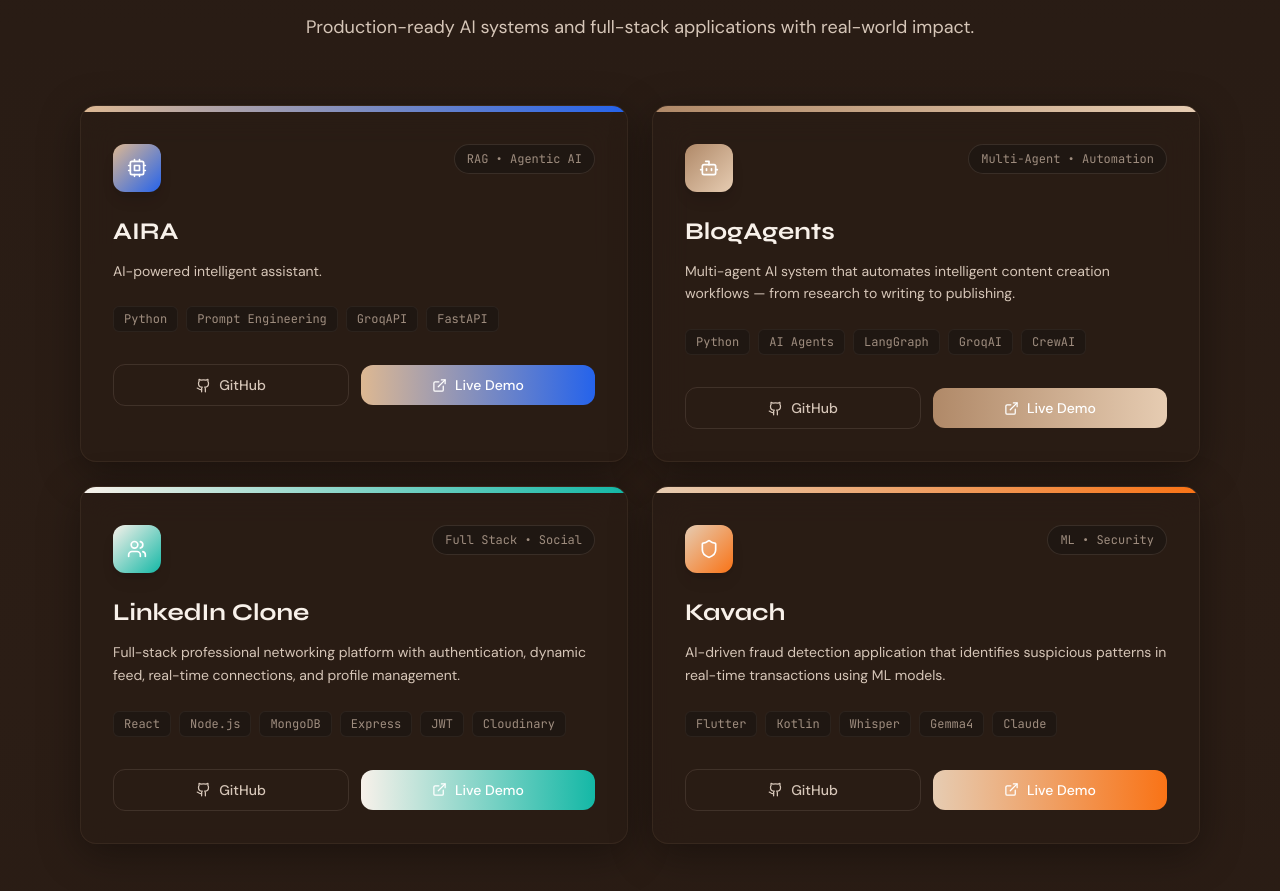
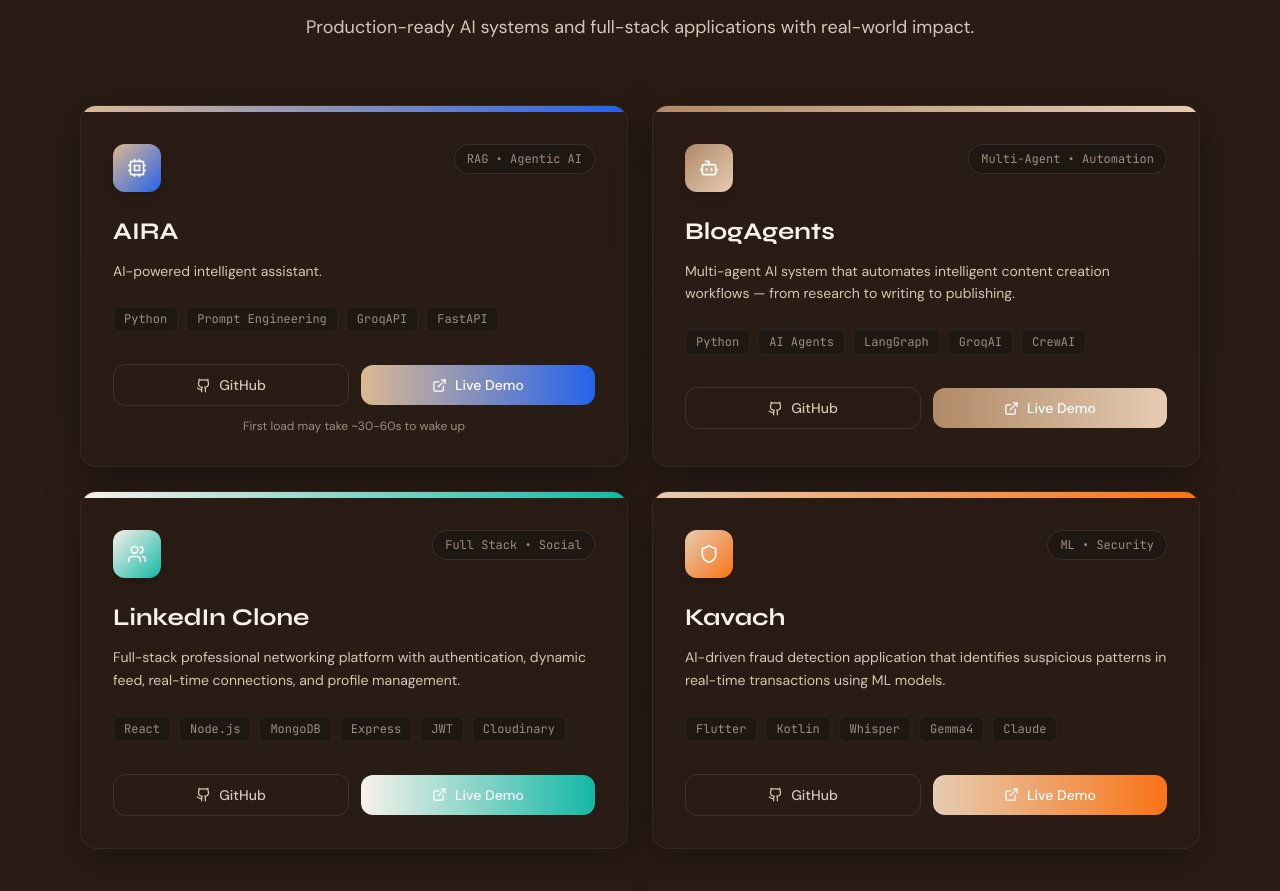
Before and after one commit to Tejashwini-Malge/Portfolio, a Next.js app: page / in a window 1280 px wide. Shown: the part 3275-4166 px from the top of the page. Built offline with nearby package versions, Linux system fonts and the light colour scheme.

Commit message:
Add cold-start hint under AIRA live demo link
Render's free tier sleeps AIRA after inactivity, causing a 30-60s
cold start on first visit — surface that expectation to visitors.

```diff
--- a/src/components/sections/ProjectsSection.tsx
+++ b/src/components/sections/ProjectsSection.tsx
@@ -16,6 +16,7 @@
   gradient: string;
   glow: string;
   tag: string;
+  demoNote?: string;
 }
 
 const projects: Project[] = [
@@ -28,6 +29,7 @@
     tech: ["Python",  "Prompt Engineering", "GroqAPI", "FastAPI"],
     github: "https://github.com/tejashwini-malge/aira",
     demo: "https://aira-k5no.onrender.com/",
+    demoNote: "First load may take ~30-60s to wake up",
     icon: Cpu,
     gradient: "from-accent-cyan to-blue-600",
     glow: "hover:shadow-accent-cyan/20",
@@ -156,6 +158,11 @@
                   Live Demo
                 </a>
               </div>
+              {project.demoNote && (
+                <p className="text-xs text-text-muted font-body mt-3 text-center">
+                  {project.demoNote}
+                </p>
+              )}
             </div>
           </motion.div>
         ))}
```
Also changed, not shown: 4 other files (tests, documents, lock files or other folders).
